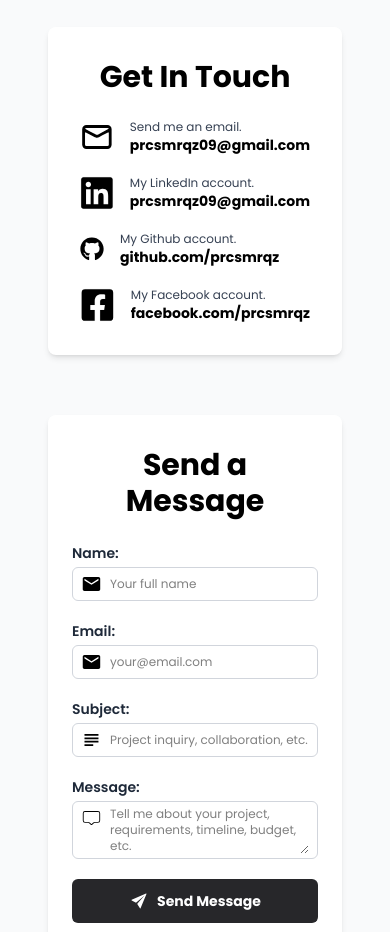
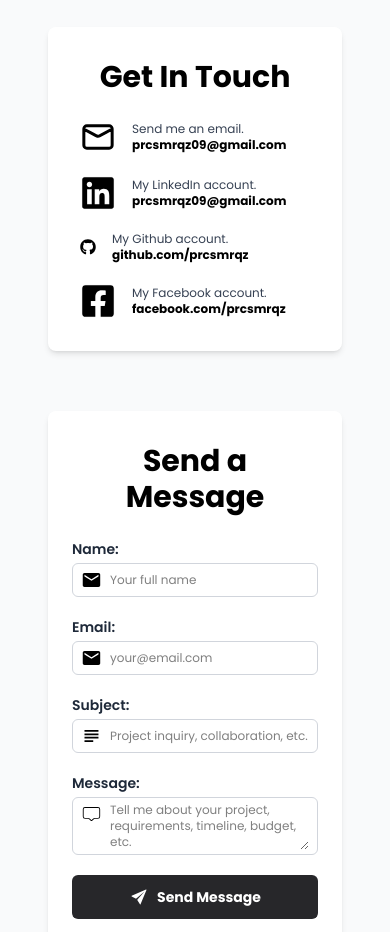
Before and after one commit to prcsmrqz/portfolio, a React (Vite) app: page / in a window 390 px wide. Shown: the part 6080-7012 px from the top of the page. Built offline with nearby package versions, Linux system fonts and the light colour scheme.

Commit message:
fix: contact icon

```diff
--- a/src/pages/Contact.jsx
+++ b/src/pages/Contact.jsx
@@ -54,15 +54,14 @@ const Contact = () => {
             <a
               href="https://mail.google.com/mail/?view=cm&fs=1&to=prcsmrqz09@gmail.com&su=Hello&body=Send%20me%20a%20message."
               target="_blank"
-              className="flex items-center gap-4 cursor-pointer hover:underline
-            dark:text-white"
+              className="flex items-center gap-4 cursor-pointer hover:underline dark:text-white"
             >
               <CiMail className="text-4xl sm:text-6xl stroke-1" />
               <div className="flex flex-col justify-start items-start sm:min-w-[200px]">
                 <h4 className="text-xs sm:text-sm text-gray-700 dark:text-gray-300">
                   Send me an email.
                 </h4>
-                <h1 className="font-bold text-sm sm:text-base">
+                <h1 className="font-bold text-xs sm:text-base">
                   prcsmrqz09@gmail.com
                 </h1>
               </div>
@@ -78,7 +77,7 @@ const Contact = () => {
                 <h4 className="text-xs sm:text-sm text-gray-700 dark:text-gray-300">
                   My LinkedIn account.
                 </h4>
-                <h1 className="font-bold text-sm sm:text-base">
+                <h1 className="font-bold text-xs sm:text-base">
                   prcsmrqz09@gmail.com
                 </h1>
               </div>
@@ -89,12 +88,12 @@ const Contact = () => {
               target="_blank"
               className="flex items-center gap-4 cursor-pointer hover:underline dark:text-white"
             >
-              <FaGithub className="text-2xl sm:text-6xl stroke-1" />
+              <FaGithub className="text-md sm:text-6xl stroke-1" />
               <div className="flex flex-col justify-start items-start sm:min-w-[200px]">
                 <h4 className="text-xs sm:text-sm text-gray-700 dark:text-gray-300">
                   My Github account.
                 </h4>
-                <h1 className="font-bold text-sm sm:text-base">
+                <h1 className="font-bold text-xs sm:text-base">
                   github.com/prcsmrqz
                 </h1>
               </div>
@@ -110,7 +109,7 @@ const Contact = () => {
                 <h4 className="text-xs sm:text-sm text-gray-700 dark:text-gray-300">
                   My Facebook account.
                 </h4>
-                <h1 className="font-bold text-sm sm:text-base">
+                <h1 className="font-bold text-xs sm:text-base">
                   facebook.com/prcsmrqz
                 </h1>
               </div>
```
